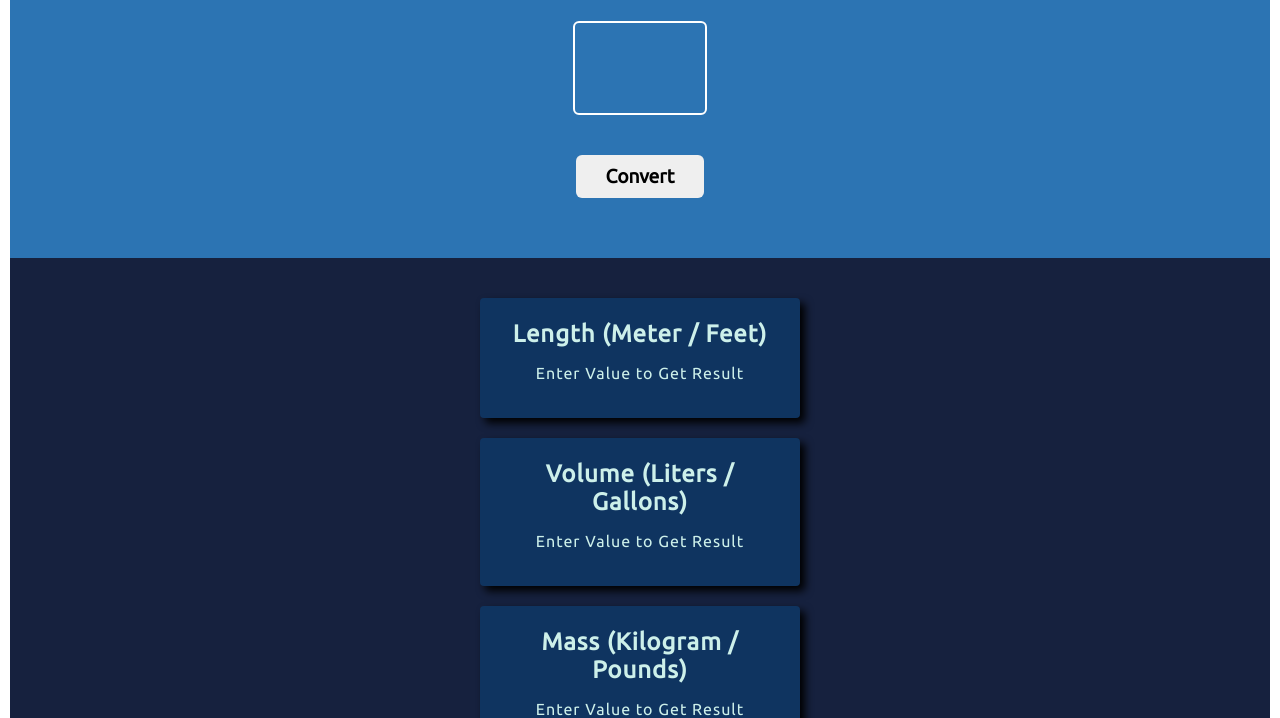
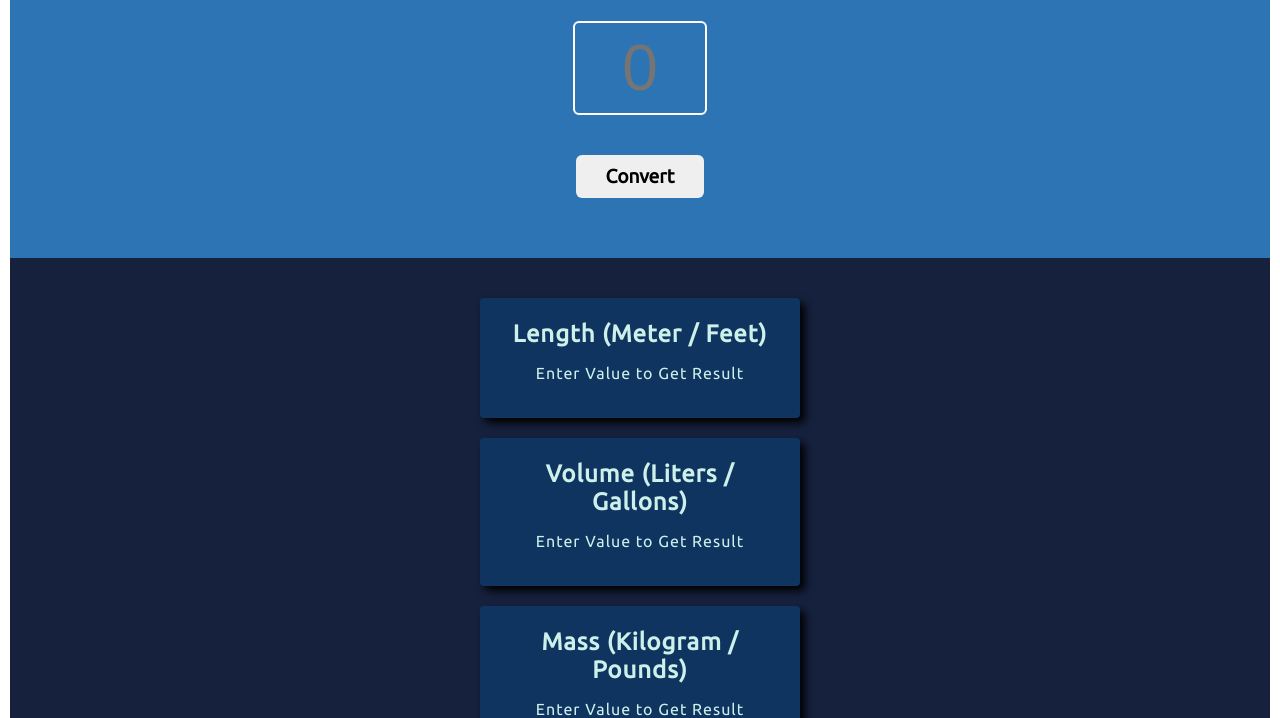
Before and after one commit to Huntertk/UnitCalculator, a plain HTML site: page index.html in a window 1280 px wide. Shown: the part 89-807 px from the top of the page. Drawn offline with Linux system fonts and the light colour scheme.

Commit message:
Fixed Input Initial Value set to 0

```diff
--- a/index.html
+++ b/index.html
@@ -11,11 +11,12 @@
 <body>
     <div class="top-container">
         <h1>Metric / Imperial Unit Calculator</h1>
-        <input type="text" id="input-el">
+        <input type="text" id="input-el" placeholder="0">
         <button id="convert-btn">Convert</button>
     </div>
     <div class="main-container">
         <div class="data">
+
             <h2>Length (Meter / Feet)</h2>
             <p id="length-el">Enter Value to Get Result</p>
         </div>
```
